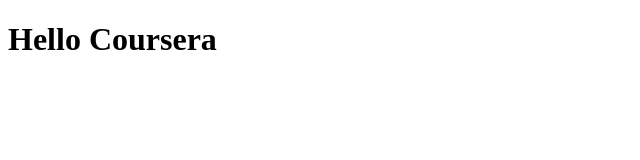
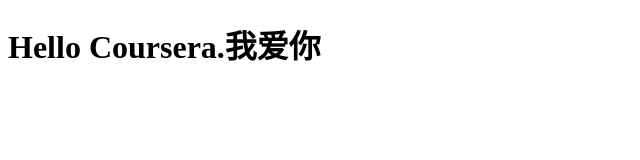
Before and after one commit to Blushman/Coursera-web, a plain HTML site: page site/index.html in a window 1280 px wide. Shown: the whole page, without its empty margins (0-640 px from the left). Drawn offline with Linux system fonts and the light colour scheme.

Commit message:
Small addition to our page content.

```diff
--- a/site/index.html
+++ b/site/index.html
@@ -4,6 +4,6 @@
 	<title>Hello Coursera</title>
 </head>
 <body>
-<h1>Hello Coursera</h1>
+<h1>Hello Coursera.我爱你</h1>
 </body>
 </html>
```
